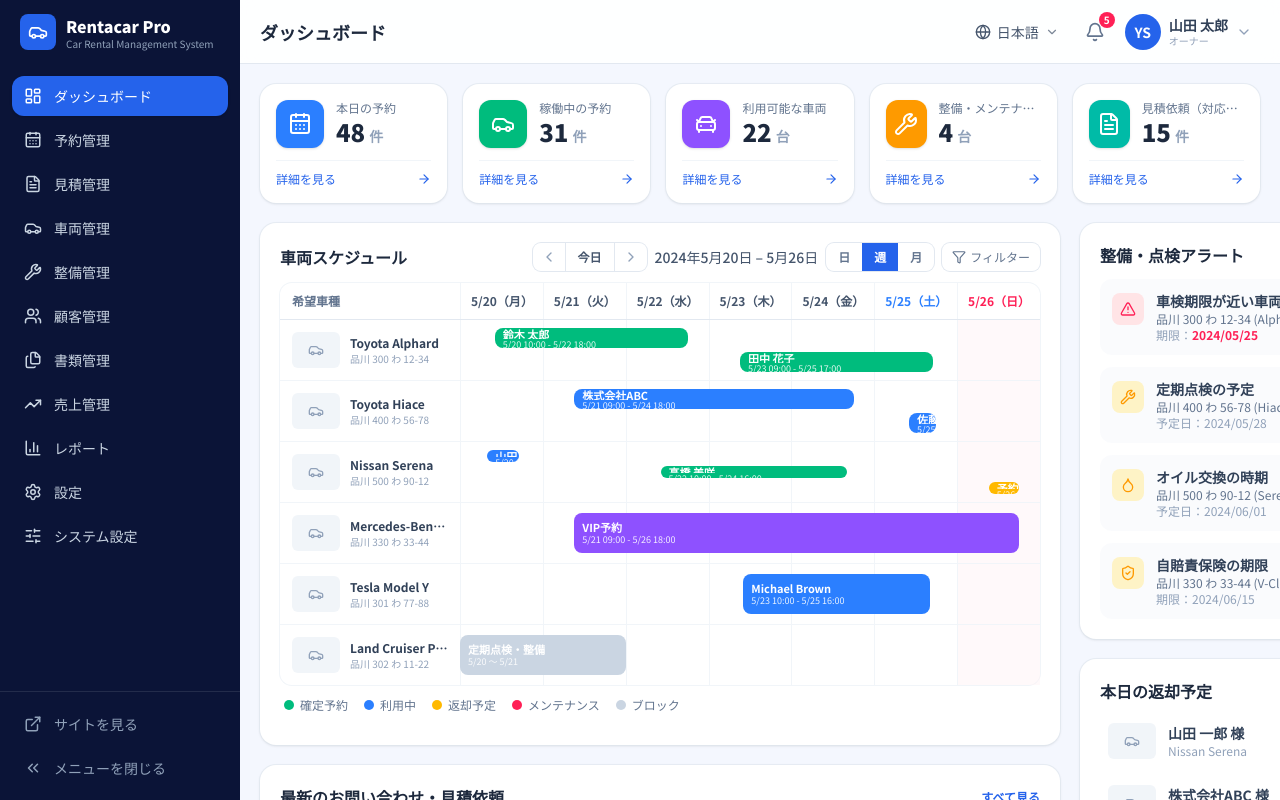
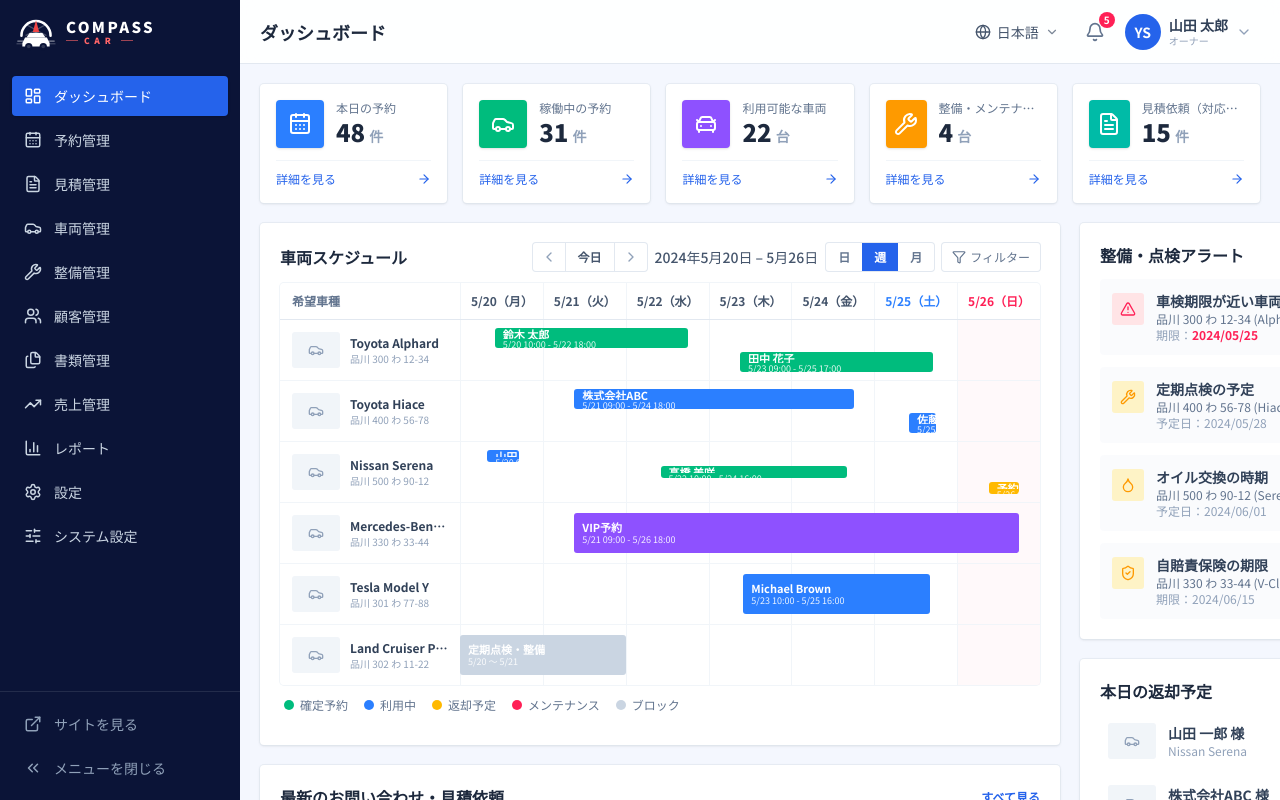
Before and after one commit to Volt0303/Rental-cars, a Next.js app: page /admin in a window 1280 px wide. Shown: the top 800 px of the page. Built offline with nearby package versions, Linux system fonts and the light colour scheme.

Commit message:
feat: Introduce CompassCarLogo component and update global styles for border radius

```diff
--- a/app/globals.css
+++ b/app/globals.css
@@ -11,6 +11,15 @@
   --color-brand-700: #1d4ed8;
 
   --font-sans: var(--font-noto-sans-jp), ui-sans-serif, system-ui, sans-serif;
+
+  /* Nearly-square border radius — overrides every rounded-* class globally */
+  --radius-sm:  1px;
+  --radius:     2px;
+  --radius-md:  3px;
+  --radius-lg:  3px;
+  --radius-xl:  4px;
+  --radius-2xl: 4px;
+  --radius-3xl: 6px;
 }
 
 :root {
--- a/app/page.tsx
+++ b/app/page.tsx
@@ -1,9 +1,10 @@
 "use client";
 
 import Link from "next/link";
-import { Car, Globe, LayoutDashboard, ArrowRight } from "lucide-react";
+import { Globe, LayoutDashboard, ArrowRight, Car } from "lucide-react";
 import { useI18n } from "@/lib/i18n";
 import { LanguageSwitcher } from "@/components/LanguageSwitcher";
+import { CompassCarLogo } from "@/components/CompassCarLogo";
 
 export default function LandingPage() {
   const { t } = useI18n();
@@ -11,12 +12,7 @@ export default function LandingPage() {
   return (
     <div className="min-h-screen bg-navy-900 text-white">
       <header className="mx-auto flex h-16 max-w-6xl items-center px-5">
-        <div className="flex items-center gap-2.5">
-          <span className="flex h-9 w-9 items-center justify-center rounded-lg bg-brand-600">
-            <Car className="h-5 w-5" />
-          </span>
-          <span className="text-lg font-extrabold">Rentacar Pro</span>
-        </div>
+        <CompassCarLogo />
         <div className="ml-auto">
           <LanguageSwitcher dark />
         </div>
--- /dev/null
+++ b/components/CompassCarLogo.tsx
@@ -0,0 +1,71 @@
+import { cn } from "@/lib/utils";
+
+/**
+ * COMPASS CAR brand logo — works on dark (navy) backgrounds.
+ * Renders an SVG compass-and-car icon beside the "COMPASS / CAR" wordmark.
+ */
+export function CompassCarLogo({ className }: { className?: string }) {
+  return (
+    <div className={cn("flex items-center gap-2.5 select-none", className)}>
+      {/* Compass + car icon */}
+      <svg
+        viewBox="0 0 44 44"
+        className="h-10 w-10 shrink-0"
+        aria-hidden="true"
+      >
+        {/* Outer compass arc (top half) */}
+        <path
+          d="M6 26 A16 16 0 0 1 38 26"
+          stroke="white"
+          strokeWidth="2.8"
+          fill="none"
+          strokeLinecap="round"
+        />
+        {/* Diagonal spokes */}
+        <line x1="10.5" y1="13.5" x2="33.5" y2="26" stroke="rgba(255,255,255,0.25)" strokeWidth="1.5" />
+        <line x1="33.5" y1="13.5" x2="10.5" y2="26" stroke="rgba(255,255,255,0.25)" strokeWidth="1.5" />
+        {/* Vertical spoke */}
+        <line x1="22" y1="10" x2="22" y2="26" stroke="rgba(255,255,255,0.2)" strokeWidth="1.5" />
+        {/* Red north needle */}
+        <polygon points="22,9 18.5,22 25.5,22" fill="#ef4444" />
+        {/* White south half of needle */}
+        <polygon points="22,26 18.5,22 25.5,22" fill="rgba(255,255,255,0.35)" />
+
+        {/* Car silhouette body */}
+        <path
+          d="M7 34 L10 28 L34 28 L37 34 L37 38 L7 38 Z"
+          fill="white"
+        />
+        {/* Car roof / cabin */}
+        <path
+          d="M11.5 28 L15 23 L29 23 L32.5 28"
+          fill="white"
+        />
+        {/* Speed lines left */}
+        <line x1="2" y1="32" x2="8" y2="32" stroke="rgba(255,255,255,0.5)" strokeWidth="1.5" strokeLinecap="round"/>
+        <line x1="1" y1="35" x2="7" y2="35" stroke="rgba(255,255,255,0.3)" strokeWidth="1"   strokeLinecap="round"/>
+        {/* Speed lines right */}
+        <line x1="36" y1="32" x2="42" y2="32" stroke="rgba(255,255,255,0.5)" strokeWidth="1.5" strokeLinecap="round"/>
+        <line x1="37" y1="35" x2="43" y2="35" stroke="rgba(255,255,255,0.3)" strokeWidth="1"   strokeLinecap="round"/>
+        {/* Wheels (punch-outs) */}
+        <circle cx="14" cy="38" r="4" fill="#0b1437" />
+        <circle cx="30" cy="38" r="4" fill="#0b1437" />
+        {/* Wheel highlight */}
+        <circle cx="14" cy="38" r="2" fill="rgba(255,255,255,0.15)" />
+        <circle cx="30" cy="38" r="2" fill="rgba(255,255,255,0.15)" />
+      </svg>
+
+      {/* Word-mark */}
+      <div className="leading-none">
+        <div className="text-[15px] font-black uppercase tracking-[0.16em] text-white">
+          COMPASS
+        </div>
+        <div className="mt-0.5 flex items-center gap-1.5 text-[8.5px] font-black uppercase tracking-[0.55em] text-red-400">
+          <span className="h-px w-3 bg-red-400/60" />
+          CAR
+          <span className="h-px w-3 bg-red-400/60" />
+        </div>
+      </div>
+    </div>
+  );
+}
--- a/components/admin/AdminShell.tsx
+++ b/components/admin/AdminShell.tsx
@@ -21,6 +21,7 @@ import {
 } from "lucide-react";
 import { useI18n } from "@/lib/i18n";
 import { LanguageSwitcher } from "@/components/LanguageSwitcher";
+import { CompassCarLogo } from "@/components/CompassCarLogo";
 import { cn } from "@/lib/utils";
 
 const NAV = [
@@ -51,18 +52,8 @@ export function AdminShell({
     <div className="flex min-h-screen bg-[#f4f7fe]">
       {/* Sidebar */}
       <aside className="fixed inset-y-0 left-0 hidden w-60 flex-col bg-navy-900 text-slate-300 lg:flex">
-        <div className="flex h-16 items-center gap-2.5 px-5">
-          <span className="flex h-9 w-9 items-center justify-center rounded-lg bg-brand-600 text-white">
-            <Car className="h-5 w-5" />
-          </span>
-          <span className="leading-tight">
-            <span className="block text-base font-extrabold text-white">
-              Rentacar Pro
-            </span>
-            <span className="block text-[10px] text-slate-400">
-              {t("brand.tagline.admin")}
-            </span>
-          </span>
+        <div className="flex h-16 items-center px-4">
+          <CompassCarLogo />
         </div>
 
         <nav className="flex-1 space-y-1 overflow-y-auto px-3 py-3 scrollbar-thin">
@@ -92,7 +83,7 @@ export function AdminShell({
 
         <div className="border-t border-white/10 px-3 py-3">
           <Link
-            href="/search"
+            href="/"
             className="flex items-center gap-3 rounded-xl px-3 py-2.5 text-sm text-slate-400 hover:bg-white/5 hover:text-white"
           >
             <ExternalLink className="h-[18px] w-[18px]" />
--- a/components/customer/SiteHeader.tsx
+++ b/components/customer/SiteHeader.tsx
@@ -1,9 +1,10 @@
 "use client";
 
 import Link from "next/link";
-import { Car, User, ChevronDown } from "lucide-react";
+import { User, ChevronDown } from "lucide-react";
 import { useI18n } from "@/lib/i18n";
 import { LanguageSwitcher } from "@/components/LanguageSwitcher";
+import { CompassCarLogo } from "@/components/CompassCarLogo";
 
 const NAV: { key: string; href: string }[] = [
   { key: "cnav.home", href: "/" },
@@ -19,16 +20,8 @@ export function SiteHeader({ active = "cnav.vehicles" }: { active?: string }) {
   return (
     <header className="sticky top-0 z-40 bg-navy-900 text-white">
       <div className="mx-auto flex h-16 max-w-[1400px] items-center gap-6 px-5">
-        <Link href="/search" className="flex items-center gap-2.5">
-          <span className="flex h-9 w-9 items-center justify-center rounded-lg bg-brand-600">
-            <Car className="h-5 w-5" />
-          </span>
-          <span className="leading-tight">
-            <span className="block text-lg font-extrabold">Rentacar Pro</span>
-            <span className="block text-[10px] tracking-wide text-slate-300">
-              {t("brand.tagline.site")}
-            </span>
-          </span>
+        <Link href="/">
+          <CompassCarLogo />
         </Link>
 
         <nav className="ml-4 hidden items-center gap-1 lg:flex">
```
